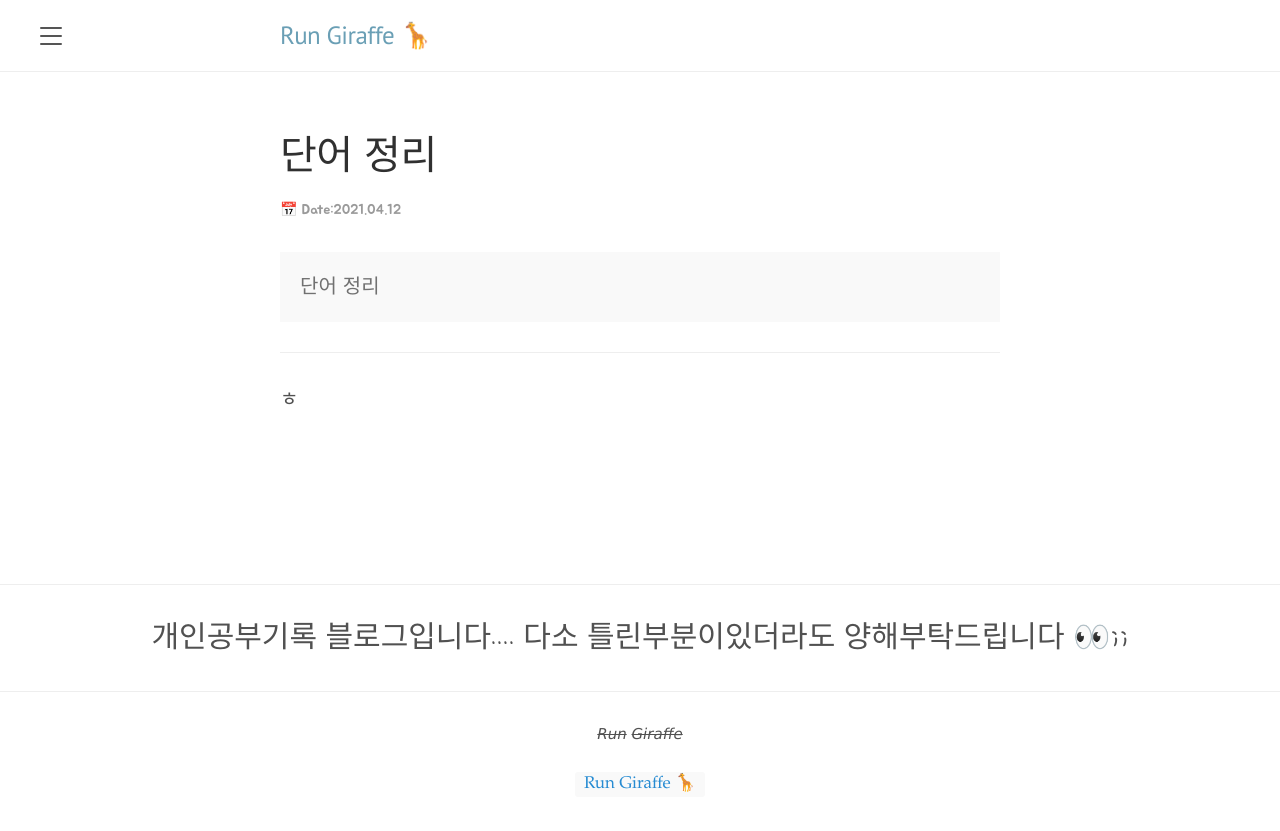
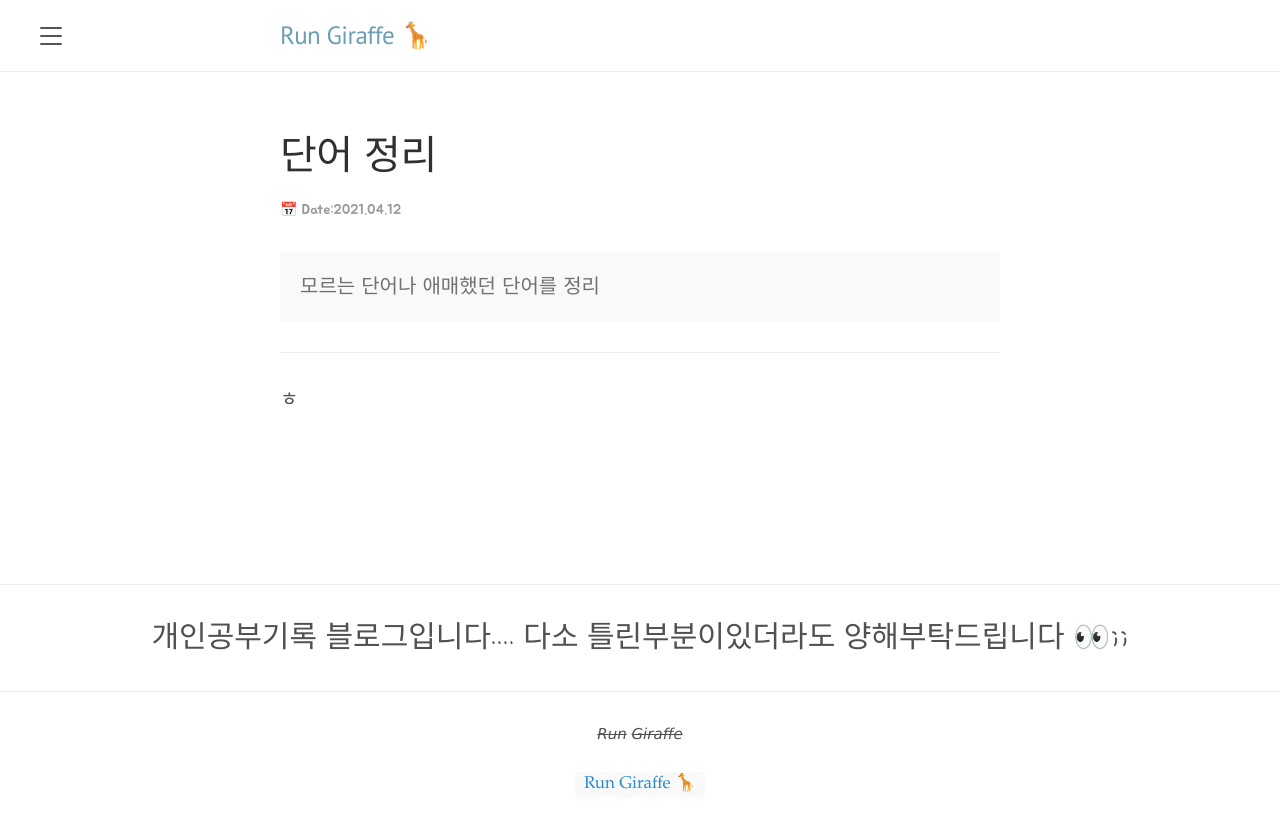
Before and after one commit to froggy0m0/froggy0m0.github.io, a Jekyll site: the page built from _posts/memo/2021-04-12-memo2.md, in a window 1280 px wide. Shown: the top 831 px of the page. Built offline with Jekyll 4.4.1, drawn with Linux system fonts in a browser that asks for light colours.

Commit message:
Update 2021-04-12-memo2.md

```diff
--- a/_posts/memo/2021-04-12-memo2.md
+++ b/_posts/memo/2021-04-12-memo2.md
@@ -2,7 +2,7 @@
 layout: post
 title: 단어 정리
 categories: memo
-message: 단어 정리
+message: 모르는 단어나 애매했던 단어를 정리
 
 ---
 
```
